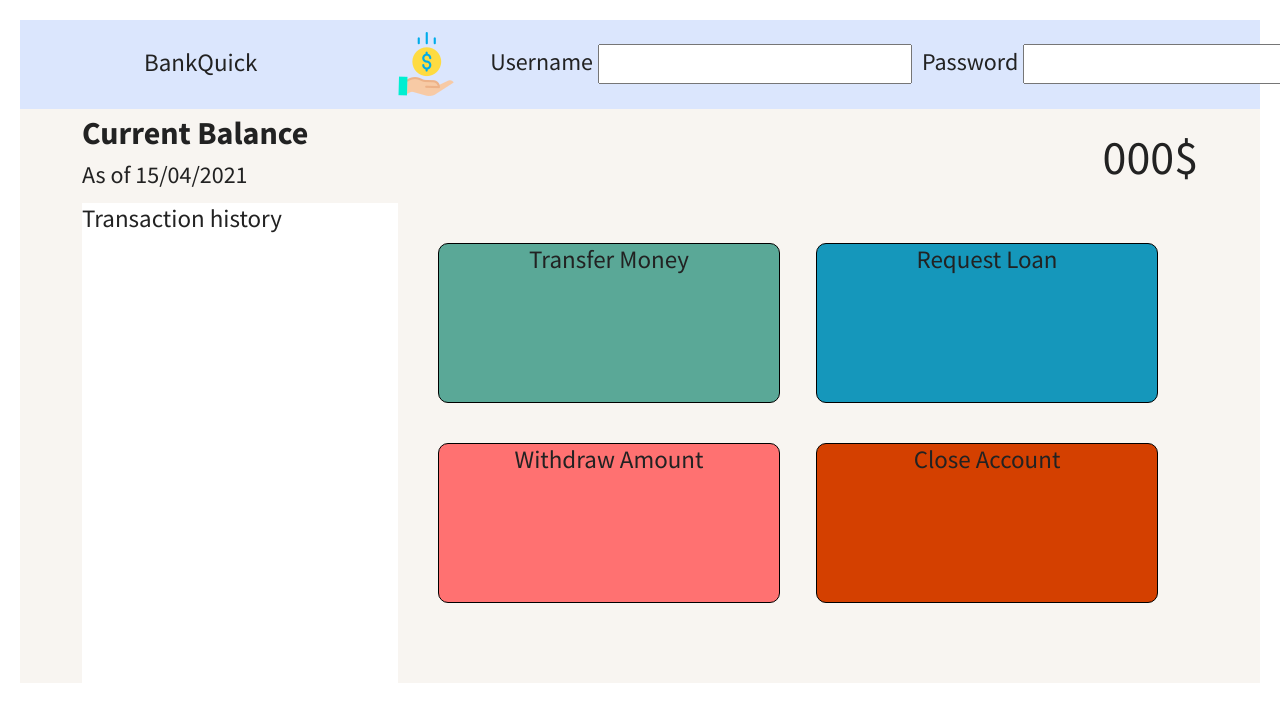
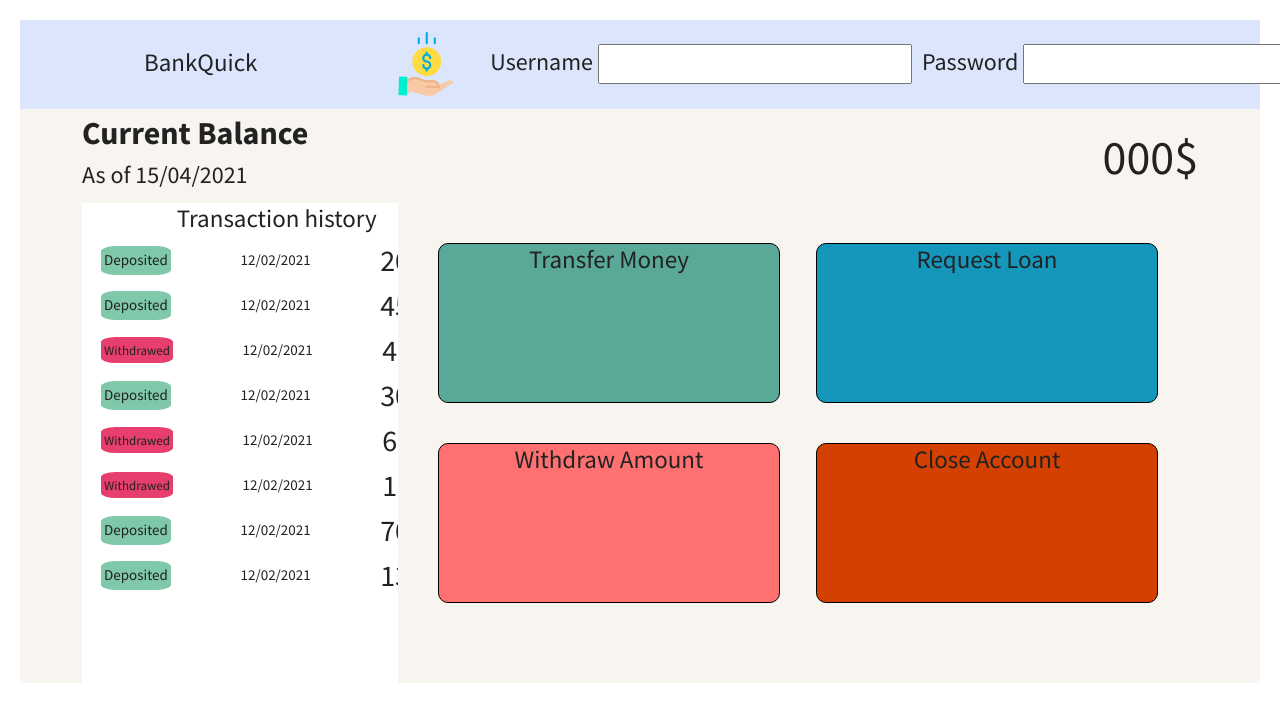
Before and after one commit to MahbubHossainFaisal/BankQuick, a React (Create React App) app in the folder BankQuick/: page / in a window 1280 px wide. Shown: the top 722 px of the page. Built offline with nearby package versions, Linux system fonts and the light colour scheme.

Commit message:
Transaction History Created

```diff
--- a/BankQuick/src/Body/Body.js
+++ b/BankQuick/src/Body/Body.js
@@ -1,5 +1,7 @@
 import React from 'react'
 import classes from './Body.module.css'
+import accounts from '../Data/data'
+import Transactions from './Transactions/Transactions'
 
 const Body = () => {
     return (
@@ -15,8 +17,21 @@ const Body = () => {
             </div>
            <div className={classes.transactionSection}>
                 <div className={classes.transactionHistory}>
-                    <h1> Transaction history</h1>
+                       <div>
+                        <h1> Transaction history</h1>
+                       </div>
+
+                    <div className={classes.transactions}>
+                       {
+                           accounts[0].movements.map((mov,i)=>{
+                              return(
+                                  <Transactions movement={mov} index={i} />
+                              )
+                           })
+                       }
+                    </div>
                 </div>
+
                 <div className={classes.transactionModules}>
 
                     <div className={classes.firstTwoCard}>
--- a/BankQuick/src/Body/Body.module.css
+++ b/BankQuick/src/Body/Body.module.css
@@ -33,9 +33,19 @@
 
 .transactionHistory {
     display: flex;
+    flex-direction: column;
     background-color: white;
     height: 60vh;
     width: 50%;
+    overflow: scroll;
+}
+.transactionHistory h1{
+    margin-left: 30%;
+}
+
+.transactions{
+    display: flex;
+    flex-direction: column;
 }
 
 .transactionModule {
--- /dev/null
+++ b/BankQuick/src/Body/Transactions/Transactions.js
@@ -0,0 +1,19 @@
+import React from 'react'
+import classes from './Transactions.module.css'
+const Transactions = (props) => {
+    return (
+        <div className={classes.transactions}>
+            <div className={props.movement > 0 ? `${classes.transactionTypeGreen}` : `${classes.transactionTypeRed}`}>
+                {props.movement > 0 ? `Deposited` : `Withdrawed`}
+            </div>
+            <div className={classes.transactionDate}>
+                12/02/2021
+            </div>
+            <div className={classes.transactionAmount}>
+                {Math.abs(props.movement)}$
+            </div>
+        </div>
+    )
+}
+
+export default Transactions
--- /dev/null
+++ b/BankQuick/src/Body/Transactions/Transactions.module.css
@@ -0,0 +1,33 @@
+.transactions{
+    display: flex;
+    flex-direction: row;
+    align-items: center;
+    gap:22%;
+}
+
+.transactionTypeRed{
+    background-color: #E63E6D;
+    border-radius: 20%;
+    padding: 1%;
+    margin-left: 6%;
+    font-size: 13px;
+}
+.transactionTypeGreen{
+    background-color: #7FC8A9;
+    border-radius: 20%;
+    padding: 1%;
+    margin-left: 6%;
+    font-size: 15px;
+}
+
+.transactionDate{
+
+    font-size: 15px;
+
+}
+
+.transactionAmount{
+
+   font-size: 30px;
+
+}
```
